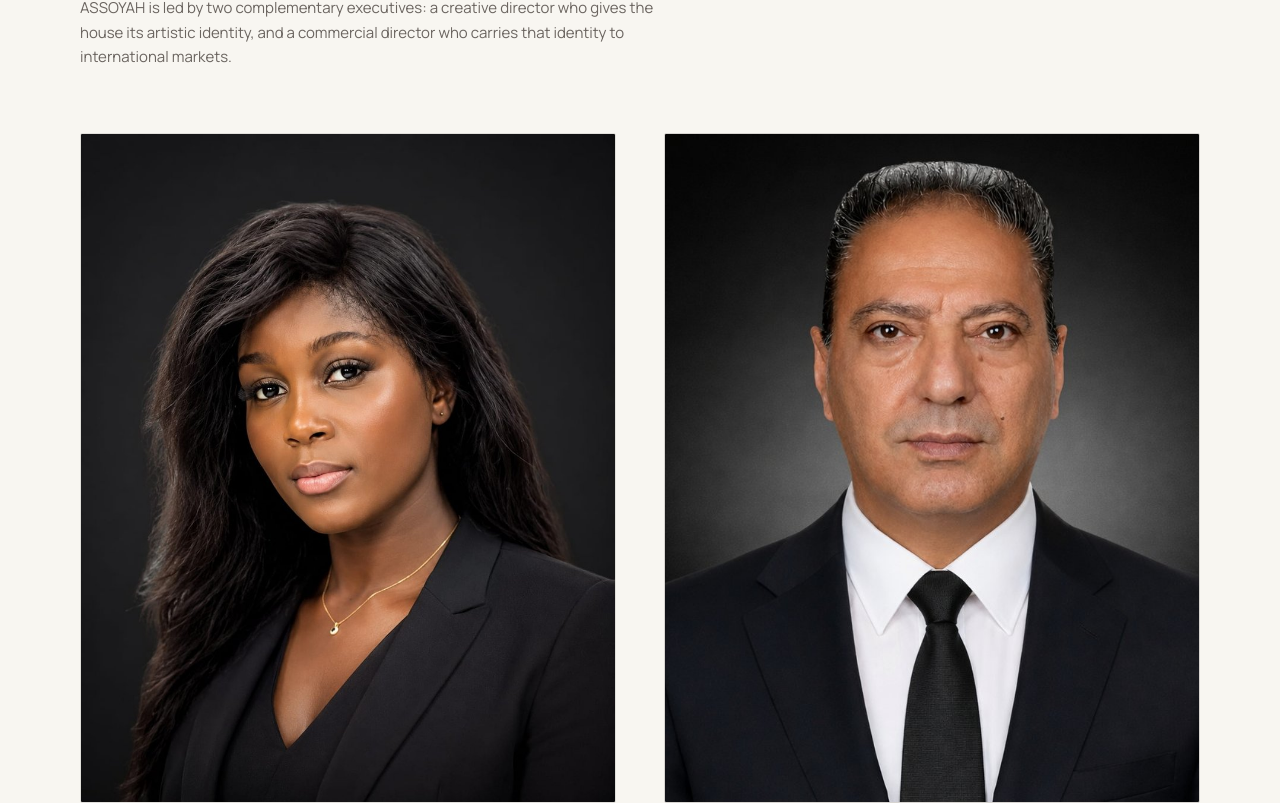
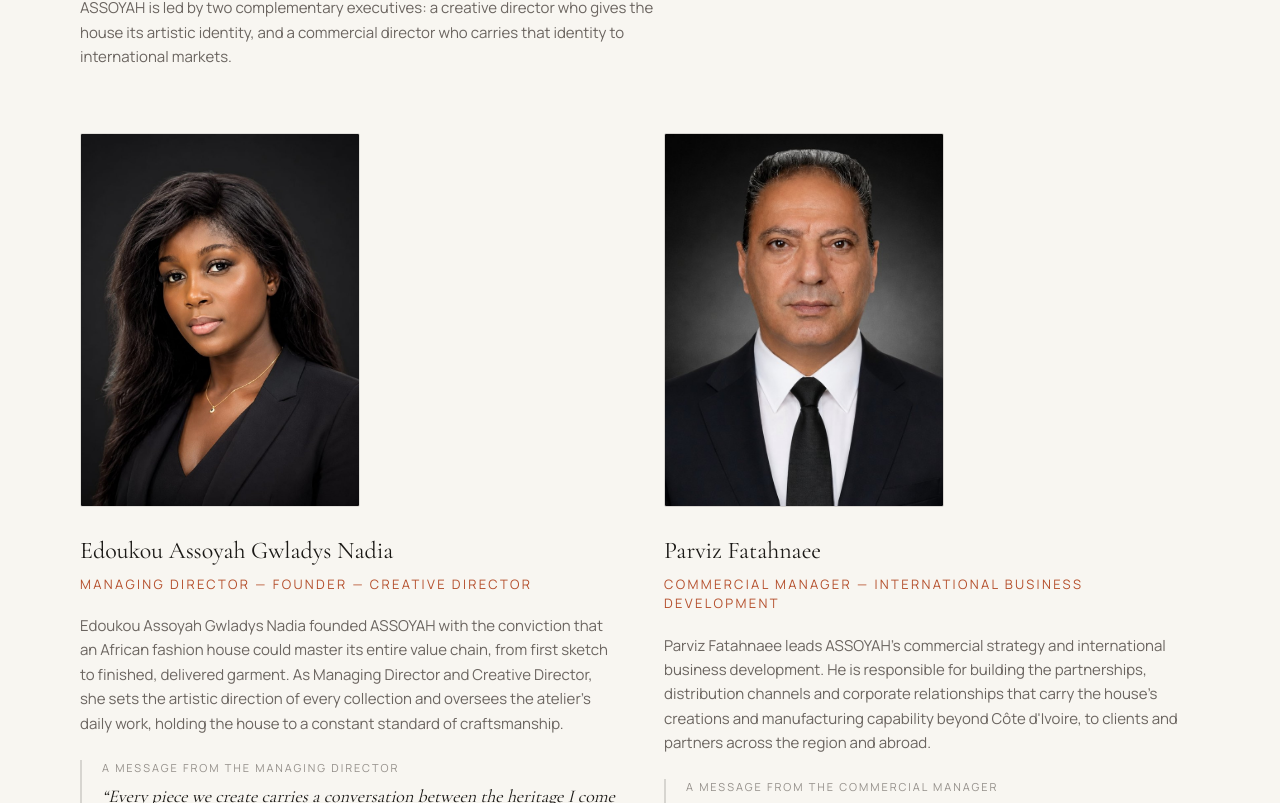
Before and after one commit to parvizfatahnaee-gif/assoyah-website, a Next.js app: page /en/about in a window 1280 px wide. Shown: the part 2817-3620 px from the top of the page. Built offline with nearby package versions, Linux system fonts and the light colour scheme.

Commit message:
Update Portrait.tsx

```diff
--- a/src/components/Portrait.tsx
+++ b/src/components/Portrait.tsx
@@ -3,7 +3,7 @@ import Image from "next/image";
 export default function Portrait({
   src,
   alt,
-  ratio = "aspect-[4/5]",
+  ratio = "aspect-[3/4]",
   tone = "beige",
   priority = false,
 }: {
@@ -22,14 +22,14 @@ export default function Portrait({
 
   return (
     <div
-      className={`relative ${ratio} w-full overflow-hidden rounded-sm border ${toneClasses}`}
+      className={`relative ${ratio} w-full max-w-[280px] overflow-hidden rounded-sm border ${toneClasses}`}
     >
       <Image
         src={src}
         alt={alt}
         fill
         priority={priority}
-        sizes="(min-width: 1024px) 40vw, 90vw"
+        sizes="280px"
         className="object-cover"
       />
     </div>
```
